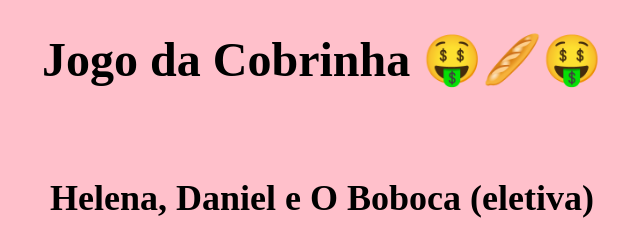
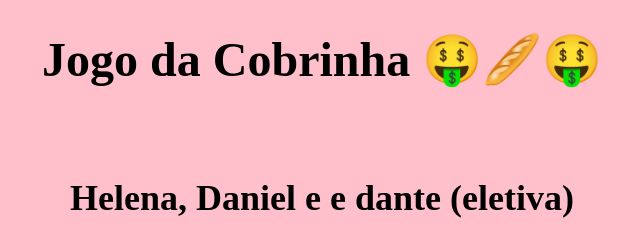
Before and after one commit to skibidi2469/eletiva2, a plain HTML site: page index.html in a window 1280 px wide. Shown: the whole page, without its empty margins (318-958 px from the left). Drawn offline with Linux system fonts and the light colour scheme.

Commit message:
Update index.html

```diff
--- a/index.html
+++ b/index.html
@@ -1,7 +1,7 @@
 <!DOCTYPE html>
 <h1>Jogo da Cobrinha 🤑🥖🤑</h1>
 <br>
-<h2>Helena, Daniel e O Boboca (eletiva)</h2>
+<h2>Helena, Daniel e e dante (eletiva)</h2>
 <html lang="en">
 <head>
     <meta charset="UTF-8">
```
